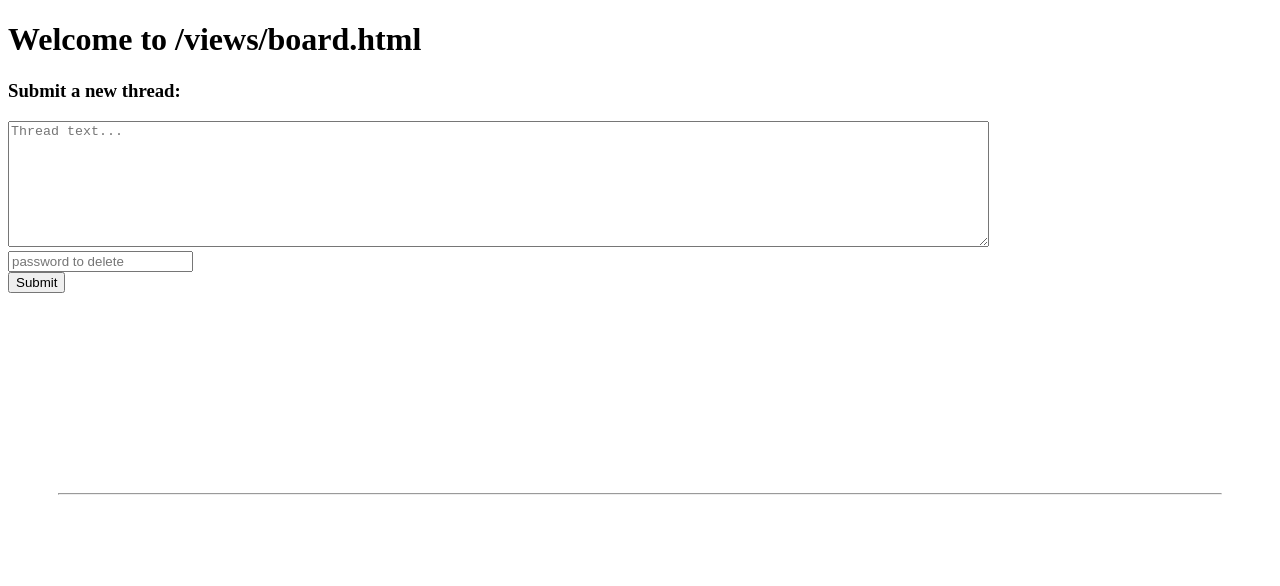
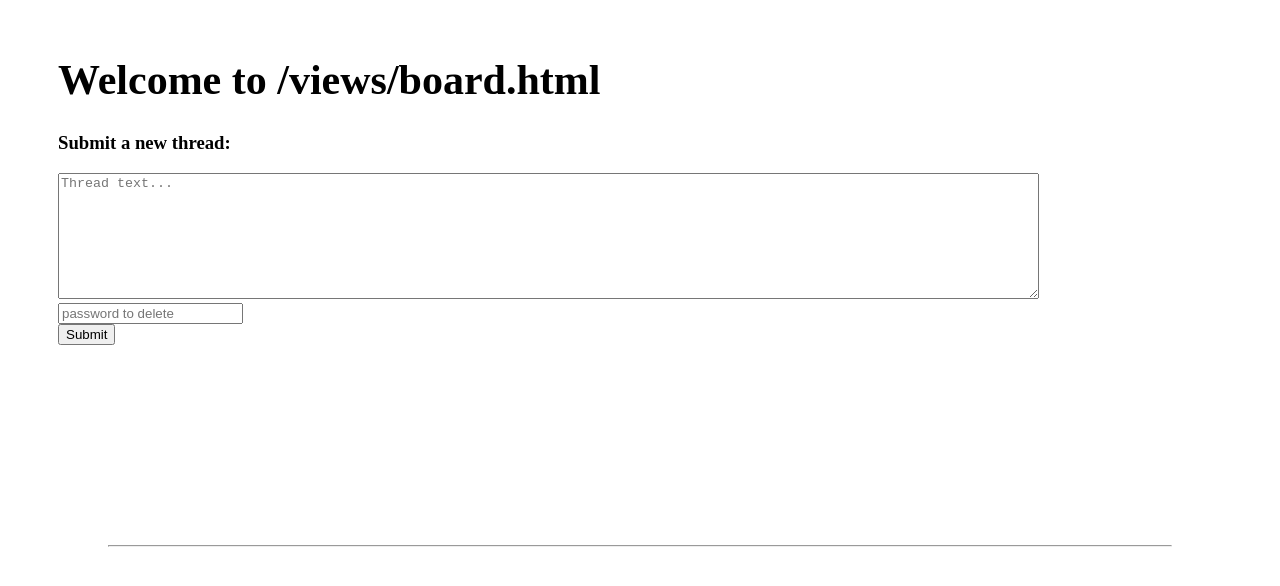
Before and after one commit to arblalock/FCC-Anonymous-Message-Board, a website: page views/board.html in a window 1280 px wide. Drawn offline with nearby package versions, Linux system fonts and the light colour scheme; files whose address does not match are found by name.

Commit message:
some padding adjustments to threads and boards

```diff
--- a/public/board.css
+++ b/public/board.css
@@ -1,3 +1,7 @@
+body{
+  padding: 20px 50px
+}
+
 .main{
   padding: 20px;
   background: rgb(230,230,230)
@@ -6,7 +10,6 @@
   padding: 5px 40px;
 }
 .reply{
-  /* padding: 20px 40px; */
   background: rgb(240,240,240);
   padding: 5px 20px;
   margin-bottom: 10px;
@@ -16,6 +19,10 @@
   padding: 10px;
 }
 
+h1{
+  font-size: 42px;
+}
+
 h4{
   font-weight: 400;
   font-size: 18px;
--- a/public/thread.css
+++ b/public/thread.css
@@ -1,3 +1,7 @@
+body{
+  padding: 20px 50px
+}
+
 .main{
   padding: 20px;
   background: rgb(230,230,230)
@@ -6,7 +10,7 @@
   padding: 5px 40px;
 }
 .reply{
-  /* padding: 20px 40px; */
+
   background: rgb(240,240,240);
   padding: 5px 20px;
   margin-bottom: 10px;
```
